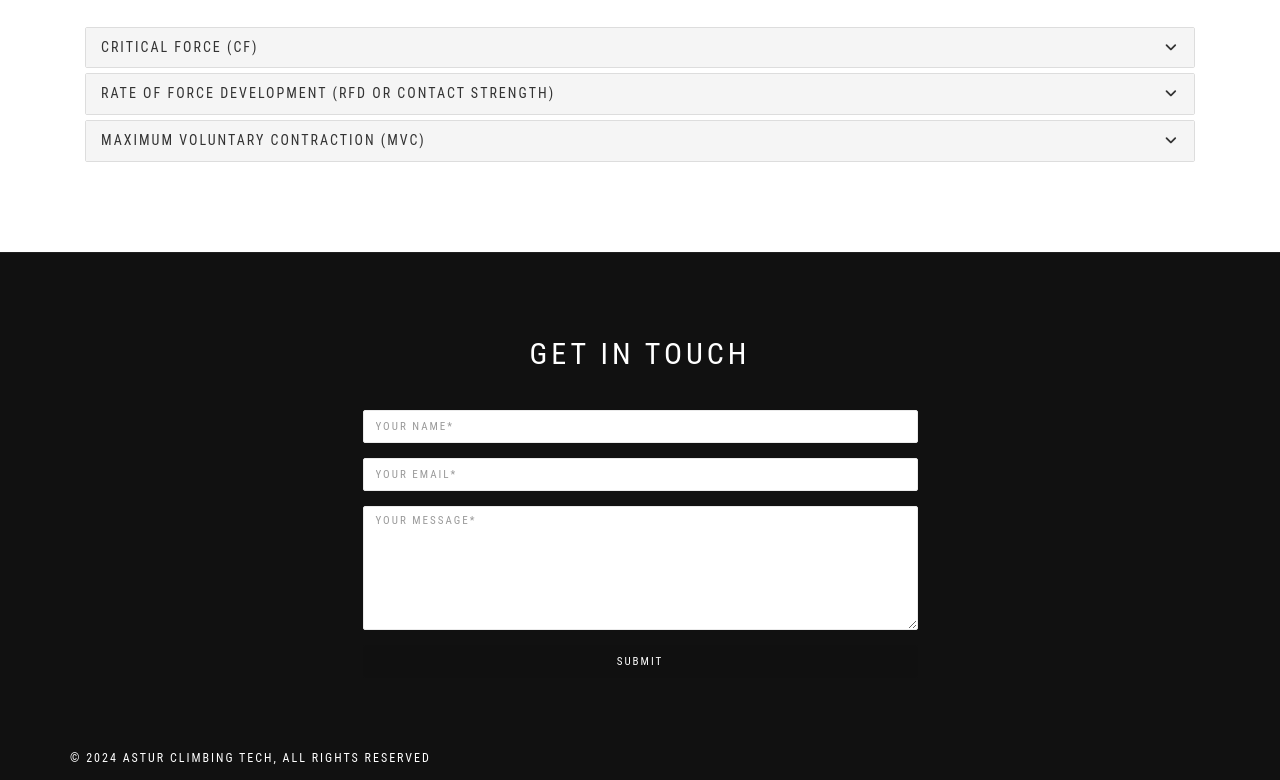
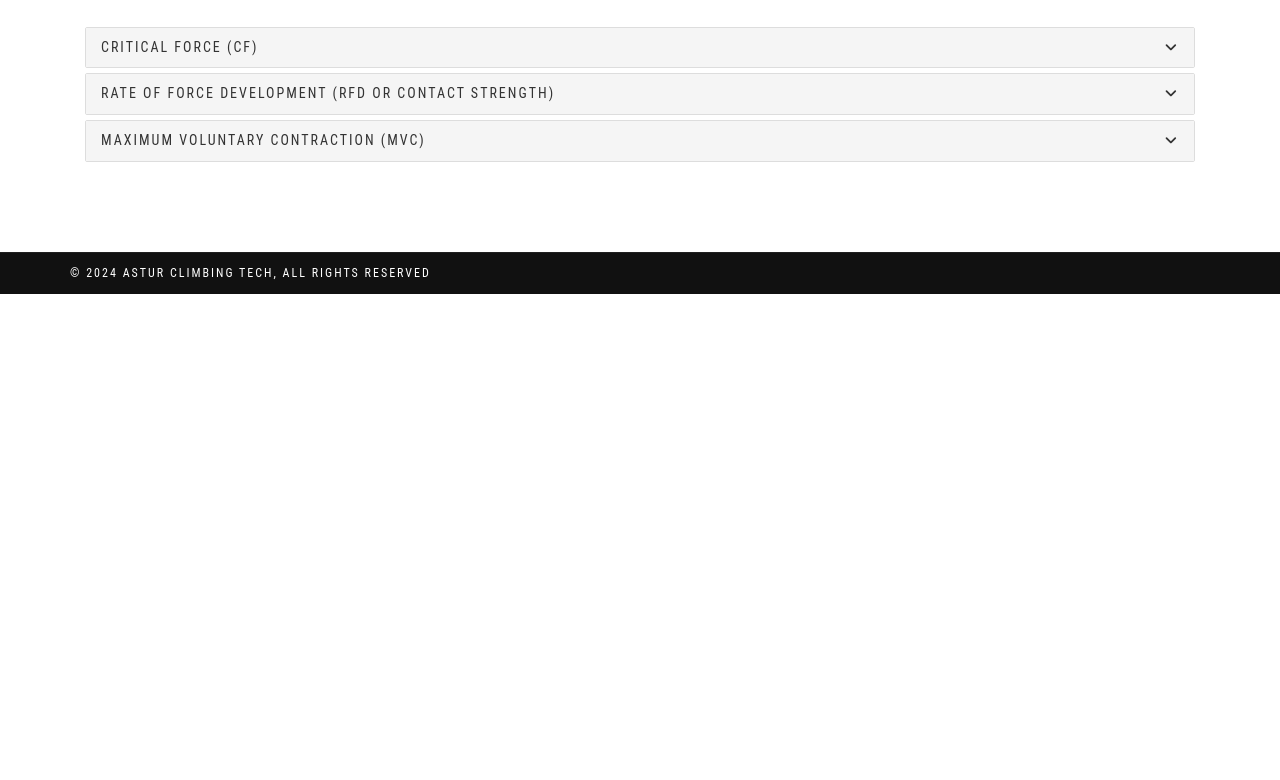
Before and after one commit to elias-abril-f/asturclimbingtech-website, a plain HTML site: page index.html in a window 1280 px wide. Shown: the part 2004-2784 px from the top of the page. After the commit the page ends 2298 px from the top, so only its background shows below. Drawn offline with Linux system fonts and the light colour scheme.

Commit message:
Update index.html

```diff
--- a/index.html
+++ b/index.html
@@ -1533,7 +1533,7 @@
         <!-- SMALL FOOTER -->
         <footer class="footer bg-dark">
           <!-- CONTACT -->
-          <section class="module-small" id="contact">
+<!--           <section class="module-small" id="contact">
             <div class="container">
               <div class="row">
                 <div class="col-sm-6 col-sm-offset-3">
@@ -1604,7 +1604,7 @@
                 </div>
               </div>
             </div>
-          </section>
+          </section> -->
 
           <div class="container">
             <div class="row">
```
